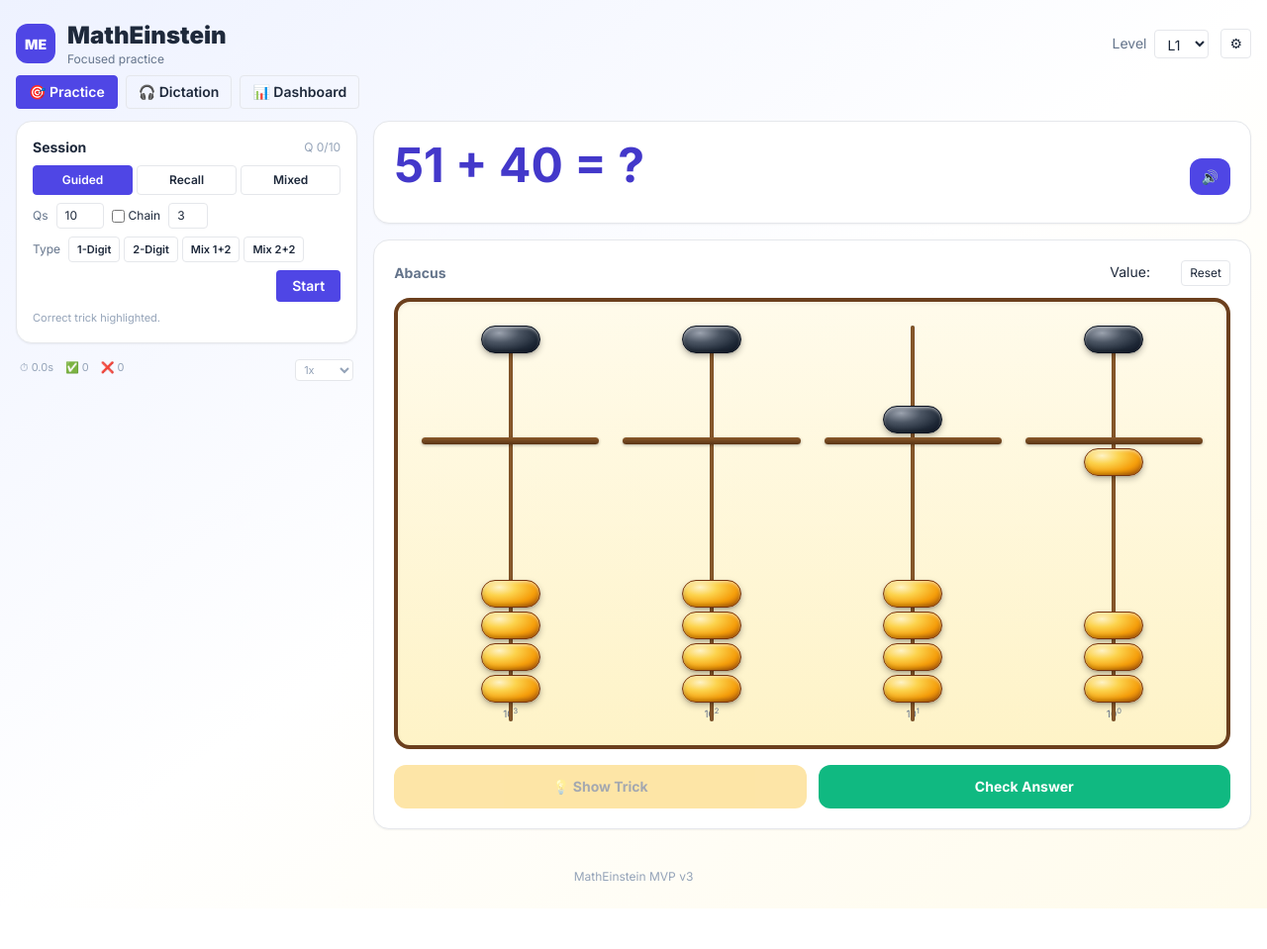
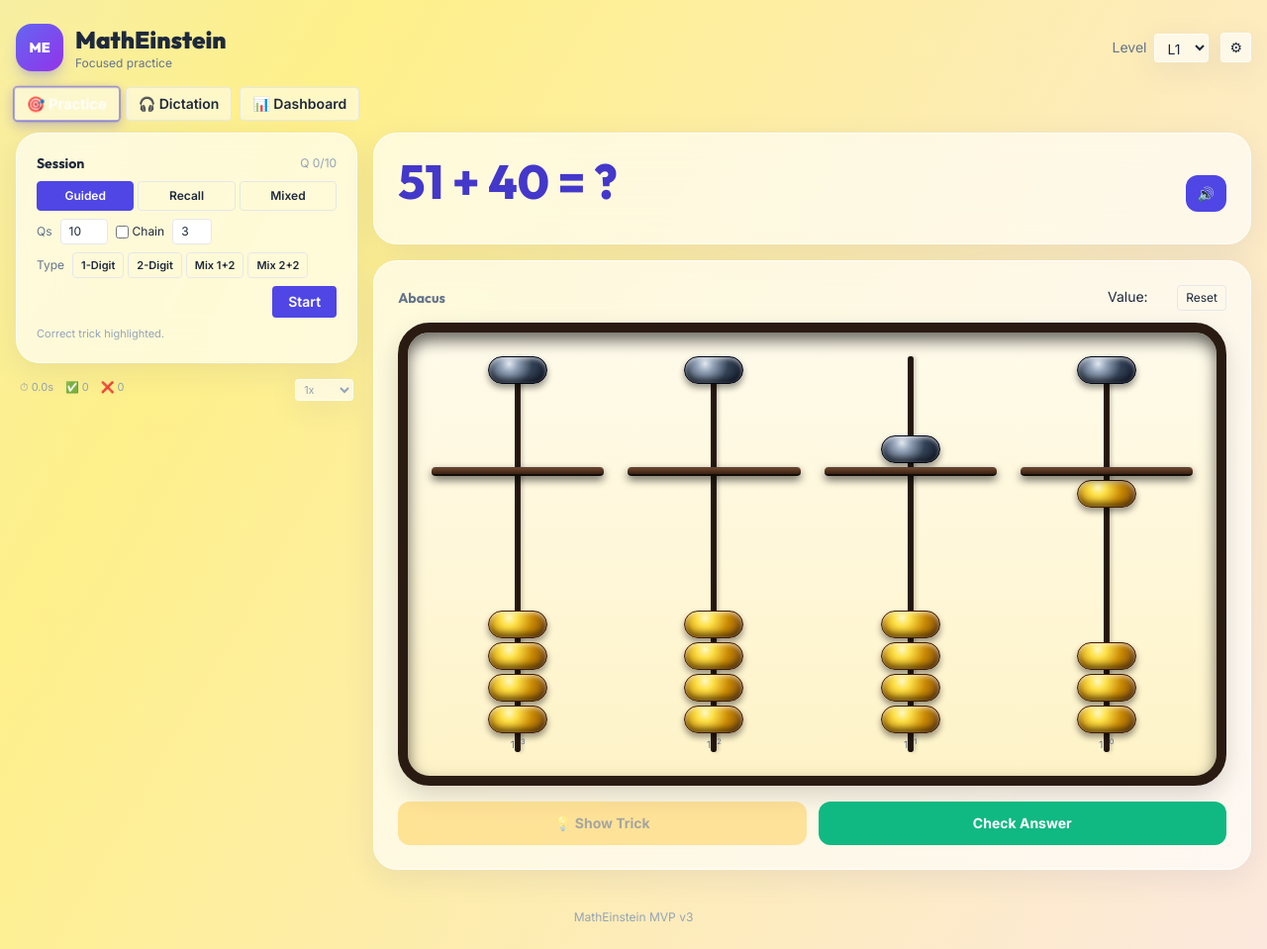
Before and after one commit to toshitatiwari17-pixel/matheinstein, a website: page index.html in a window 1280 px wide. Shown: the whole page at 99% size. Before the commit the page ends 918 px from the top, so only its background shows below. Drawn offline with nearby package versions, Linux system fonts and the light colour scheme.

Commit message:
Additional updates to abacus logic

```diff
--- a/index.html
+++ b/index.html
@@ -5,35 +5,62 @@
   <meta name="viewport" content="width=device-width, initial-scale=1"/>
   <title>MathEinstein Classroom MVP</title>
   <script src="https://cdn.tailwindcss.com"></script>
-  <link rel="preconnect" href="https://fonts.googleapis.com">
+    <link rel="preconnect" href="https://fonts.googleapis.com">
   <link rel="preconnect" href="https://fonts.gstatic.com" crossorigin>
-  <link href="https://fonts.googleapis.com/css2?family=Inter:wght@400;500;600;700;800;900&display=swap" rel="stylesheet">
+  <link href="https://fonts.googleapis.com/css2?family=Inter:wght@400;500;600;700;800;900&family=Outfit:wght@400;600;700;800;900&display=swap" rel="stylesheet">
   <style>
-    :root { --rod:#8b5a2b; --frame:#6b3f1d; }
+    :root { --rod:#3f2a1b; --frame:#2a1b12; }
     body { font-family: 'Inter', ui-sans-serif, system-ui, -apple-system, "Segoe UI", Roboto, sans-serif; font-size: 14px; font-weight: 400; }
-    button { font-family: 'Inter', sans-serif; font-size: 16px; font-weight: 600; }
-    #question { font-family: 'Inter', sans-serif; font-size: 48px; font-weight: 700; }
-    .q-header { font-family: 'Inter', sans-serif; font-size: 48px; font-weight: 700; }
+    h1, h2, h3, #question, .q-header, .font-black { font-family: 'Outfit', sans-serif; }
+    button { font-family: 'Inter', sans-serif; font-size: 16px; font-weight: 600; transition: all 0.2s cubic-bezier(0.34, 1.56, 0.64, 1); }
+    button:active { transform: scale(0.96); }
+    #question { font-size: 48px; font-weight: 800; }
+    .q-header { font-size: 48px; font-weight: 800; }
+
+    body {
+       background: linear-gradient(120deg, #e0e7ff 0%, #fef08a 50%, #fce7f3 100%);
+       background-size: 200% 200%;
+       animation: gradientBG 15s ease infinite;
+    }
+    @keyframes gradientBG {
+       0% { background-position: 0% 50%; }
+       50% { background-position: 100% 50%; }
+       100% { background-position: 0% 50%; }
+    }
+
+    .glass-panel {
+      background: rgba(255, 255, 255, 0.65) !important;
+      backdrop-filter: blur(20px);
+      -webkit-backdrop-filter: blur(20px);
+      border: 1px solid rgba(255, 255, 255, 0.8) !important;
+      box-shadow: 0 8px 32px rgba(31, 38, 135, 0.08) !important;
+    }
+
     .bead {
-      transition: transform .13s ease-out, box-shadow .13s ease-out, filter .13s ease-out;
+      transition: transform .15s cubic-bezier(0.34, 1.56, 0.64, 1), box-shadow .15s ease-out, filter .15s ease-out;
       cursor:pointer; user-select:none;
-      box-shadow: 0 3px 6px rgba(0,0,0,.25), 0 1px 2px rgba(0,0,0,.15), inset 0 2px 3px rgba(255,255,255,.45), inset 0 -2px 4px rgba(0,0,0,.25);
+      box-shadow: 0 4px 6px rgba(0,0,0,.4), inset 0 2px 4px rgba(255,255,255,.6), inset 0 -4px 6px rgba(0,0,0,.5);
       will-change: transform;
     }
-    .bead:hover { filter: brightness(1.06); box-shadow: 0 4px 8px rgba(0,0,0,.3), 0 2px 4px rgba(0,0,0,.2), inset 0 2px 3px rgba(255,255,255,.5), inset 0 -2px 4px rgba(0,0,0,.3); }
-    .bead:active { transform: scale(.96); box-shadow: 0 0 0 4px rgba(99,102,241,.4), inset 0 1px 2px rgba(255,255,255,.35); }
+    .bead:hover { filter: brightness(1.1); box-shadow: 0 6px 12px rgba(0,0,0,.5), inset 0 2px 4px rgba(255,255,255,.7), inset 0 -4px 6px rgba(0,0,0,.5); transform: translateY(-1px); }
+    .bead:active { transform: scale(.94); box-shadow: 0 0 0 4px rgba(99,102,241,.4), inset 0 1px 2px rgba(255,255,255,.35); }
     .bead.pulse { animation: pulse .15s ease-out; }
-    @keyframes pulse { 0%{ box-shadow: 0 0 0 0 rgba(99,102,241,.55);} 100%{ box-shadow: 0 0 0 8px rgba(99,102,241,0);} }
+    @keyframes pulse { 0%{ box-shadow: 0 0 0 0 rgba(99,102,241,.55);} 100%{ box-shadow: 0 0 0 10px rgba(99,102,241,0);} }
     .bead.flash { animation: flash .55s ease 2; }
-    @keyframes flash { 0%,100%{ box-shadow:0 0 0 0 rgba(250,204,21,0);} 50%{ box-shadow:0 0 0 6px rgba(250,204,21,.65);} }
+    @keyframes flash { 0%,100%{ filter: brightness(1); } 50%{ filter: brightness(1.5) drop-shadow(0 0 12px rgba(250,204,21,1)); } }
     .rod-wrap { position:relative; }
-    .rod { position:absolute; left:50%; top:0; bottom:0; width:4px; background:var(--rod); transform:translateX(-50%); border-radius:2px; box-shadow: inset 0 0 2px rgba(0,0,0,.4); }
-    .divider { height:7px; background:linear-gradient(#8b5a2b,#5a3414); box-shadow: 0 1px 3px rgba(0,0,0,.3); }
-    .ghost { opacity:.35; outline:2px dashed #f59e0b; }
+    /* Updated solid metal/wood rod look */
+    .rod { position:absolute; left:50%; top:0; bottom:0; width:6px; background:linear-gradient(to right, #4a3325, #1f140e, #4a3325); transform:translateX(-50%); border-radius:3px; box-shadow: inset 0 0 4px rgba(0,0,0,.8), 2px 0 4px rgba(0,0,0,0.2); }
+    .divider { height:9px; background:linear-gradient(to bottom, #6b432a, #3a2214); border-top: 1px solid rgba(255,255,255,0.15); border-bottom: 2px solid rgba(0,0,0,0.8); box-shadow: 0 4px 8px rgba(0,0,0,.6); z-index:25; position: relative; }
+    .ghost { opacity:.4; outline:2px dashed #f59e0b; outline-offset: 2px; }
     .shake { animation:shake .35s; }
     @keyframes shake { 0%,100%{transform:translateX(0)} 25%{transform:translateX(-6px)} 75%{transform:translateX(6px)} }
-    .tab-on { background:#4f46e5; color:white; border-color:#4f46e5; }
-    .mini .bead { width:28px !important; height:14px !important; box-shadow: 0 1px 2px rgba(0,0,0,.25), inset 0 1px 0 rgba(255,255,255,.3); }
+
+    .tab-on { background:#4f46e5; color:white; border-color:#4f46e5; box-shadow: 0 4px 12px rgba(79, 70, 229, 0.3); transform: scale(1.05); }
+    .tab-btn { transition: all 0.2s cubic-bezier(0.34, 1.56, 0.64, 1); background: rgba(255,255,255,0.5); backdrop-filter: blur(4px); }
+    .tab-btn:hover:not(.tab-on) { background: rgba(255,255,255,0.8); transform: translateY(-2px); }
+
+    .mini .bead { width:28px !important; height:14px !important; box-shadow: 0 2px 3px rgba(0,0,0,.35), inset 0 1px 2px rgba(255,255,255,.5); }
     .mini .rod-wrap { height:190px !important; }
     .mini .heaven-zone { height:50px !important; }
     .mini .earth-zone { height:120px !important; }
@@ -41,12 +68,12 @@
     .value-hidden { visibility:hidden; }
   </style>
 </head>
-<body class="min-h-screen bg-gradient-to-br from-indigo-50 via-white to-amber-50 text-slate-800">
+<body class="min-h-screen text-slate-800">
 <canvas id="confetti"></canvas>
 
-<header class="max-w-7xl mx-auto px-4 pt-5 pb-2 flex items-center justify-between gap-3">
+<header class="max-w-7xl mx-auto px-4 pt-6 pb-4 flex items-center justify-between gap-3">
   <div class="flex items-center gap-3">
-    <div class="w-10 h-10 rounded-xl bg-indigo-600 text-white grid place-items-center font-black">ME</div>
+    <div class="w-12 h-12 rounded-2xl bg-gradient-to-br from-indigo-500 to-purple-600 shadow-lg shadow-indigo-500/30 text-white grid place-items-center font-black">ME</div>
     <div>
       <h1 class="text-xl md:text-2xl font-black">MathEinstein</h1>
       <p class="text-xs text-slate-500">Focused practice</p>
@@ -55,17 +82,17 @@
 
   <div class="flex items-center gap-2 text-xs md:text-sm">
     <label class="text-slate-500">Level</label>
-    <select id="level" class="px-2 py-1 border rounded bg-white">
+    <select id="level" class="px-2 py-1 border rounded glass-panel">
       <option value="1">L1</option>
       <option value="2">L2</option>
       <option value="3">L3</option>
     </select>
-    <button id="settingsToggle" class="ml-1 px-2 py-1 border rounded bg-white" title="Settings">⚙</button>
+    <button id="settingsToggle" class="ml-1 px-2 py-1 border rounded glass-panel" title="Settings">⚙</button>
   </div>
 </header>
 
 <div id="settingsBar" class="hidden max-w-7xl mx-auto px-4 pb-2">
-  <div class="flex items-center gap-2 flex-wrap text-xs md:text-sm bg-white border rounded-xl px-3 py-2">
+  <div class="flex items-center gap-2 flex-wrap text-xs md:text-sm glass-panel border-white/50 rounded-2xl px-3 py-2">
     <span class="hidden"><span id="hudLvl">1</span><span id="hudXp">0</span><span id="hudStreak">0</span><span id="hudCoins">0</span></span>
     <label class="text-slate-500">Role</label>
     <select id="role" class="px-2 py-1 border rounded">
@@ -91,7 +118,7 @@
 
 <main id="tab-practice" class="tab-view max-w-7xl mx-auto px-4 pb-10 grid md:grid-cols-7 gap-4">
   <section class="md:col-span-2 space-y-4">
-    <div class="bg-white rounded-2xl border p-4 shadow-sm">
+    <div class="glass-panel rounded-3xl border 3xl p-5 shadow-sm">
       <div class="flex items-center justify-between">
         <h2 class="font-bold text-sm">Session</h2>
         <span class="text-xs text-slate-400">Q <span id="qIdx">0</span>/<span id="qTotal">10</span></span>
@@ -122,7 +149,7 @@
       <p id="modeHelp" class="text-[11px] text-slate-400 mt-2"></p>
     </div>
 
-    <div id="trickPanel" class="hidden bg-white rounded-2xl border p-4 shadow-sm">
+    <div id="trickPanel" class="hidden glass-panel rounded-3xl border 3xl p-5 shadow-sm">
       <h2 class="font-bold mb-2 text-sm">Pick trick <span id="trickMeta" class="text-xs text-slate-400"></span></h2>
       <div id="choices" class="grid gap-2"></div>
       <div id="why" class="mt-2 text-sm italic text-slate-600 min-h-[1.25rem]"></div>
@@ -132,7 +159,7 @@
       <span>⏱ <span id="timer">0.0s</span></span>
       <span>✅ <span id="score">0</span></span>
       <span>❌ <span id="miss">0</span></span>
-      <select id="speed" class="ml-auto border rounded px-1 py-0.5 text-[11px] bg-white">
+      <select id="speed" class="ml-auto border rounded px-1 py-0.5 text-[11px] glass-panel">
         <option value="0.75">0.75x</option><option value="1" selected>1x</option>
         <option value="1.25">1.25x</option><option value="1.5">1.5x</option><option value="2">2x</option>
       </select>
@@ -140,7 +167,7 @@
   </section>
 
   <section class="md:col-span-5 space-y-4">
-    <div class="bg-white rounded-2xl border p-5 shadow-sm">
+    <div class="glass-panel rounded-3xl border p-6 shadow-sm">
       <div class="flex items-baseline gap-3">
         <div id="question" class="text-6xl md:text-7xl font-black text-indigo-700 leading-none">—</div>
         <button id="speakBtn" class="ml-auto px-3 py-2 rounded-xl bg-indigo-600 text-white">🔊</button>
@@ -148,16 +175,16 @@
       <div id="chainPreview" class="text-xs text-slate-500 mt-2"></div>
     </div>
 
-    <div class="bg-white rounded-2xl border p-5 shadow-sm">
+    <div class="glass-panel rounded-3xl border p-6 shadow-sm">
       <div class="flex items-center justify-between mb-3">
         <h2 class="font-bold text-sm text-slate-500">Abacus <span id="myRoleBadge" class="text-xs text-slate-400"></span></h2>
         <div class="text-sm">Value: <span id="abacusVal" class="font-black text-indigo-700 value-hidden">0</span> <button id="resetAb" class="ml-2 px-2 py-1 border rounded text-xs">Reset</button></div>
       </div>
-      <div id="abacus" class="rounded-2xl p-6 bg-gradient-to-b from-amber-50 to-amber-100 border-4 border-[color:var(--frame)] shadow-inner"></div>
+      <div id="abacus" class="rounded-2xl p-6 bg-gradient-to-b from-amber-50 to-amber-100 border-[10px] border-[color:var(--frame)] shadow-[inset_0_8px_16px_rgba(0,0,0,0.6),_0_10px_25px_rgba(0,0,0,0.15)] rounded-[2rem]"></div>
       <div id="stuckHint" class="hidden mt-3 px-3 py-2 rounded-lg bg-yellow-100 border border-yellow-300 text-sm text-yellow-900 flex items-center gap-2 flex-wrap">
         <span>Stuck? This uses the <b id="stuckTrick">—</b> trick.</span>
         <button id="stuckWhy" class="ml-auto px-2 py-1 bg-amber-400 rounded text-xs font-semibold">See Why</button>
-        <button id="stuckSkip" class="px-2 py-1 bg-white border rounded text-xs font-semibold">Skip</button>
+        <button id="stuckSkip" class="px-2 py-1 glass-panel border-white/50 rounded text-xs font-semibold">Skip</button>
       </div>
       <div id="actionRow" class="mt-4 flex gap-3">
         <button id="showTrickBtn" class="flex-1 px-4 py-3 rounded-xl bg-amber-400 font-bold text-sm disabled:opacity-40 disabled:cursor-not-allowed" disabled>💡 Show Trick</button>
@@ -170,7 +197,7 @@
       </div>
     </div>
 
-    <div id="teacherPanel" class="hidden bg-white rounded-2xl border p-4 shadow-sm">
+    <div id="teacherPanel" class="hidden glass-panel rounded-3xl border 3xl p-5 shadow-sm">
       <div class="flex items-center justify-between mb-2">
         <h2 class="font-bold">Teacher Panel</h2>
         <div class="flex gap-2">
@@ -183,7 +210,7 @@
       <p id="studentEmpty" class="text-xs text-slate-400">No students connected.</p>
     </div>
 
-    <div id="studentPeerPanel" class="hidden bg-white rounded-2xl border p-4 shadow-sm">
+    <div id="studentPeerPanel" class="hidden glass-panel rounded-3xl border 3xl p-5 shadow-sm">
       <div class="flex items-center justify-between mb-2">
         <h2 class="font-bold">Teacher Live Mirror</h2>
         <button id="unlockTeacher" class="px-2 py-1 border rounded text-xs font-semibold">Unlock Teacher</button>
@@ -196,7 +223,7 @@
 
 <main id="tab-dictation" class="tab-view hidden max-w-7xl mx-auto px-4 pb-10 grid md:grid-cols-5 gap-4">
   <section class="md:col-span-2 space-y-4">
-    <div class="bg-white rounded-2xl border p-4 shadow-sm">
+    <div class="glass-panel rounded-3xl border 3xl p-5 shadow-sm">
       <h2 class="font-bold mb-2">Dictation Drill</h2>
       <div class="mb-2 flex items-center gap-1 flex-wrap text-xs">
         <label class="text-slate-500 mr-1">Type</label>
@@ -228,7 +255,7 @@
         <button id="dNext" class="hidden px-3 py-2 rounded bg-emerald-600 text-white font-semibold text-sm">Next Question</button>
       </div>
     </div>
-    <div class="bg-white rounded-2xl border p-4 shadow-sm">
+    <div class="glass-panel rounded-3xl border 3xl p-5 shadow-sm">
       <div id="dStep" class="text-5xl text-center text-indigo-700 font-black min-h-[4rem]">—</div>
       <div id="dProgress" class="text-xs text-center text-slate-500 mt-1">—</div>
       <div class="mt-2 flex gap-2">
@@ -239,24 +266,24 @@
     </div>
   </section>
   <section class="md:col-span-3">
-    <div class="bg-white rounded-2xl border p-4 shadow-sm">
+    <div class="glass-panel rounded-3xl border 3xl p-5 shadow-sm">
       <div class="flex justify-between mb-2"><h2 class="font-bold">Abacus</h2><div class="text-sm">Value: <span id="abacus2Val" class="font-black text-indigo-700">0</span> <button id="resetAb2" class="ml-2 px-2 py-1 border rounded text-xs">Reset</button></div></div>
-      <div id="abacus2" class="rounded-xl p-4 bg-amber-100 border-4 border-[color:var(--frame)] shadow-inner"></div>
+      <div id="abacus2" class="rounded-xl p-4 bg-amber-100 border-[10px] border-[color:var(--frame)] shadow-[inset_0_8px_16px_rgba(0,0,0,0.6),_0_10px_25px_rgba(0,0,0,0.15)] rounded-[2rem]"></div>
     </div>
   </section>
 </main>
 
 <main id="tab-dashboard" class="tab-view hidden max-w-7xl mx-auto px-4 pb-10 space-y-4">
-  <div class="bg-white rounded-2xl border p-4 shadow-sm">
+  <div class="glass-panel rounded-3xl border 3xl p-5 shadow-sm">
     <div class="flex justify-between items-center"><h2 class="font-bold">Dashboard</h2><div class="flex gap-2"><button id="exportData" class="px-3 py-1.5 border rounded text-sm font-semibold">Export</button><button id="clearData" class="px-3 py-1.5 border rounded text-red-600 text-sm font-semibold">Clear</button></div></div>
     <div id="summary" class="grid grid-cols-2 md:grid-cols-4 gap-3 mt-4"></div>
   </div>
-  <div class="bg-white rounded-2xl border p-4 shadow-sm"><h3 class="font-bold mb-2">Trick Accuracy</h3><div id="trickStats" class="space-y-2 text-sm"></div></div>
-  <div class="bg-white rounded-2xl border p-4 shadow-sm"><h3 class="font-bold mb-2">Recent Sessions</h3><div class="overflow-auto"><table class="w-full text-sm"><thead class="text-left text-slate-500 border-b"><tr><th class="py-2">When</th><th>Student</th><th>Type</th><th>Level</th><th>Mode</th><th>Score</th><th>Acc</th><th>Avg</th></tr></thead><tbody id="sessTbody"></tbody></table></div></div>
+  <div class="glass-panel rounded-3xl border 3xl p-5 shadow-sm"><h3 class="font-bold mb-2">Trick Accuracy</h3><div id="trickStats" class="space-y-2 text-sm"></div></div>
+  <div class="glass-panel rounded-3xl border 3xl p-5 shadow-sm"><h3 class="font-bold mb-2">Recent Sessions</h3><div class="overflow-auto"><table class="w-full text-sm"><thead class="text-left text-slate-500 border-b"><tr><th class="py-2">When</th><th>Student</th><th>Type</th><th>Level</th><th>Mode</th><th>Score</th><th>Acc</th><th>Avg</th></tr></thead><tbody id="sessTbody"></tbody></table></div></div>
 </main>
 
 <div id="reportModal" class="hidden fixed inset-0 z-30 grid place-items-center bg-slate-900/55 p-4">
-  <div class="bg-white rounded-2xl p-5 w-full max-w-md">
+  <div class="glass-panel rounded-2xl p-5 w-full max-w-md">
     <h3 class="font-black text-xl">Session complete</h3>
     <p id="reportSub" class="text-sm text-slate-500 mt-1"></p>
     <div id="reportBody" class="text-sm mt-3 space-y-2"></div>
@@ -350,12 +377,12 @@ function makeBead(kind, rod, idx, rootId){
   b.style.width = rootId.startsWith('peerAb_') ? '28px' : '60px';
   b.style.height = rootId.startsWith('peerAb_') ? '14px' : '28px';
   if (kind==='heaven'){
-    b.style.background='radial-gradient(ellipse at 30% 25%, #9ca3af 0%, #4b5563 35%, #1f2937 70%, #0f172a 100%)';
-    b.style.borderColor='#0b1220';
+    b.style.background='radial-gradient(circle at 35% 25%, #e2e8f0 0%, #94a3b8 20%, #334155 55%, #0f172a 100%)';
+    b.style.borderColor='#020617';
   }
   else {
-    b.style.background='radial-gradient(ellipse at 30% 25%, #fef3c7 0%, #fcd34d 30%, #f59e0b 65%, #b45309 100%)';
-    b.style.borderColor='#78350f';
+    b.style.background='radial-gradient(circle at 35% 25%, #fef9c3 0%, #fde047 20%, #ca8a04 55%, #713f12 100%)';
+    b.style.borderColor='#451a03';
   }
 
   if (rootId === 'abacus' || rootId === 'abacus2') b.addEventListener('click', ()=>{ b.classList.remove('pulse'); void b.offsetWidth; b.classList.add('pulse'); beadClickSound(); onBeadClick(rootId, kind, rod, idx); });
@@ -408,11 +435,11 @@ function onBeadClick(rootId, kind, rod, idx){
   if (kind==='heaven'){ rd.h = rd.h ? 0 : 1; }
   else {
     // Group-move logic: active beads are at indices 0 to e-1 (top to bottom)
-    // Clicking any active bead (idx < e) pushes ALL earth beads down (e=0)
+    // Clicking any active bead (idx < e) pushes it and any active beads below it down
     // Clicking any inactive bead (idx >= e) pushes that bead and all above it up (e = idx+1)
     if (idx < rd.e) {
-      // Clicked an active bead - drop all earth beads down
-      rd.e = 0;
+      // Clicked an active bead - drop this bead and all earth beads below it
+      rd.e = idx;
     } else {
       // Clicked an inactive bead - push all beads up through this one
       rd.e = idx + 1;
@@ -565,7 +592,7 @@ function renderChoices(){
   const guided = state.mode==='guided' || (state.mode==='mixed' && (state.sess?.mixedFlags?.[state.sess.idx] ?? Math.random()<.5));
   state.tricks.forEach((t,i)=>{
     const b=document.createElement('button');
-    b.className='text-left px-3 py-2 border rounded bg-white hover:bg-indigo-50 text-sm font-medium';
+    b.className='text-left px-3 py-2 border rounded glass-panel hover:bg-indigo-100 hover:scale-[1.02] transition-transform text-sm font-medium';
     b.textContent=t.label;
     if (guided && t===state.correctTrick) b.classList.add('ring-2','ring-emerald-400','bg-emerald-50');
     b.addEventListener('click',()=>{
@@ -1132,7 +1159,7 @@ const Sync = (()=>{
       if (!teacherPeer){ tm.innerHTML = '<p class="text-xs text-slate-400">Waiting for teacher...</p>'; }
       else {
         const lockTxt = activeTeacherId === teacherPeer.id ? ' (active)' : '';
-        tm.innerHTML = `<p class="text-xs text-slate-500 mb-2">Teacher: <b>${escapeHtml(teacherPeer.name)}</b>${lockTxt}</p><div id="peerAb_${teacherPeer.id}" class="rounded p-2 bg-white border"></div>`;
+        tm.innerHTML = `<p class="text-xs text-slate-500 mb-2">Teacher: <b>${escapeHtml(teacherPeer.name)}</b>${lockTxt}</p><div id="peerAb_${teacherPeer.id}" class="rounded p-2 glass-panel border"></div>`;
         buildAbacus(`peerAb_${teacherPeer.id}`, true);
         renderBeads(`peerAb_${teacherPeer.id}`, teacherPeer.beads, null);
       }
```
